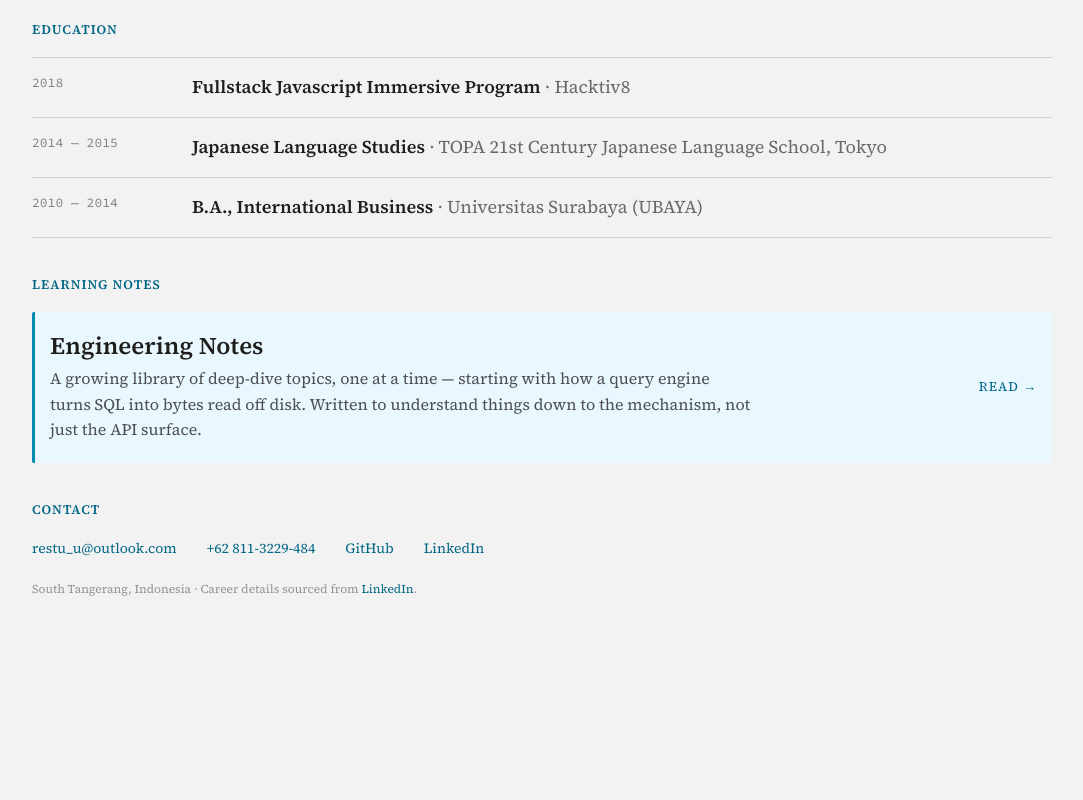
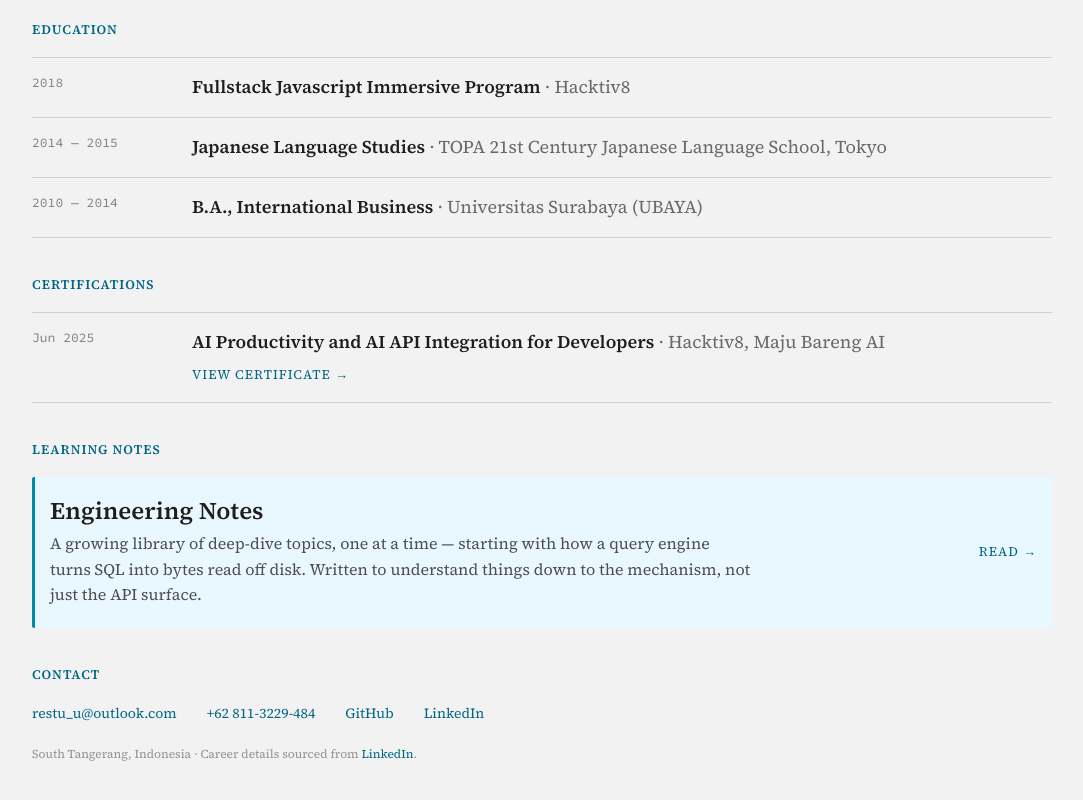
Before and after one commit to restuu/restuu.github.io, a plain HTML site: page index.html in a window 1280 px wide. Shown: the part 1527-2327 px from the top of the page, without its empty margins (98-1181 px from the left). Before the commit the page ends 2246 px from the top, so only its background shows below. Drawn offline with nearby package versions, Linux system fonts and the light colour scheme.

Commit message:
feat: add Certifications section with AI API integration certificate
Adds a Certifications block to the profile page (mirroring the
Education section's layout) linking to the Hacktiv8/Maju Bareng AI
certificate PDF, now checked in under certificates/.

Co-Authored-By: Claude Sonnet 5 <noreply@anthropic.com>
Claude-Session: https://claude.ai/code/session_0132Kks1qgkScKmUNGr8t8o8

```diff
--- a/index.html
+++ b/index.html
@@ -151,6 +151,17 @@
     </div>
   </section>
 
+  <section style="margin-bottom: var(--space-8)">
+    <h6 style="color: var(--color-accent-700); margin-bottom: var(--space-4)">Certifications</h6>
+    <div style="display: grid; grid-template-columns: 140px minmax(0, 1fr); gap: var(--space-4); padding: var(--space-3) 0; border-top: 1px solid var(--color-divider); border-bottom: 1px solid var(--color-divider)">
+      <span style="font-family: 'Source Code Pro', monospace; font-size: 13px; color: color-mix(in srgb, var(--color-text) 55%, transparent)">Jun 2025</span>
+      <div>
+        <div style="font-family: var(--font-heading); font-weight: 600; font-size: 18px; margin-bottom: 4px">AI Productivity and AI API Integration for Developers <span style="font-weight: 400; color: color-mix(in srgb, var(--color-text) 65%, transparent)">· Hacktiv8, Maju Bareng AI</span></div>
+        <a href="certificates/ai-productivity-and-api-integration-2025.pdf" target="_blank" style="font-size: 13px; letter-spacing: 0.08em; text-transform: uppercase; color: var(--color-accent-700)">View certificate →</a>
+      </div>
+    </div>
+  </section>
+
   <section id="learning" style="margin-bottom: var(--space-8)">
     <h6 style="color: var(--color-accent-700); margin-bottom: var(--space-4)">Learning notes</h6>
     <a href="learning/Library.dc.html" style="display: grid; grid-template-columns: minmax(0, 1fr) auto; gap: var(--space-6); align-items: center; padding: var(--space-4) var(--space-3); background: var(--color-accent-100); border-left: 3px solid var(--color-accent); border-radius: var(--radius-md); transition: background .2s" style-hover="background: var(--color-accent-200)">
```
Also changed, not shown: 2 other files.
